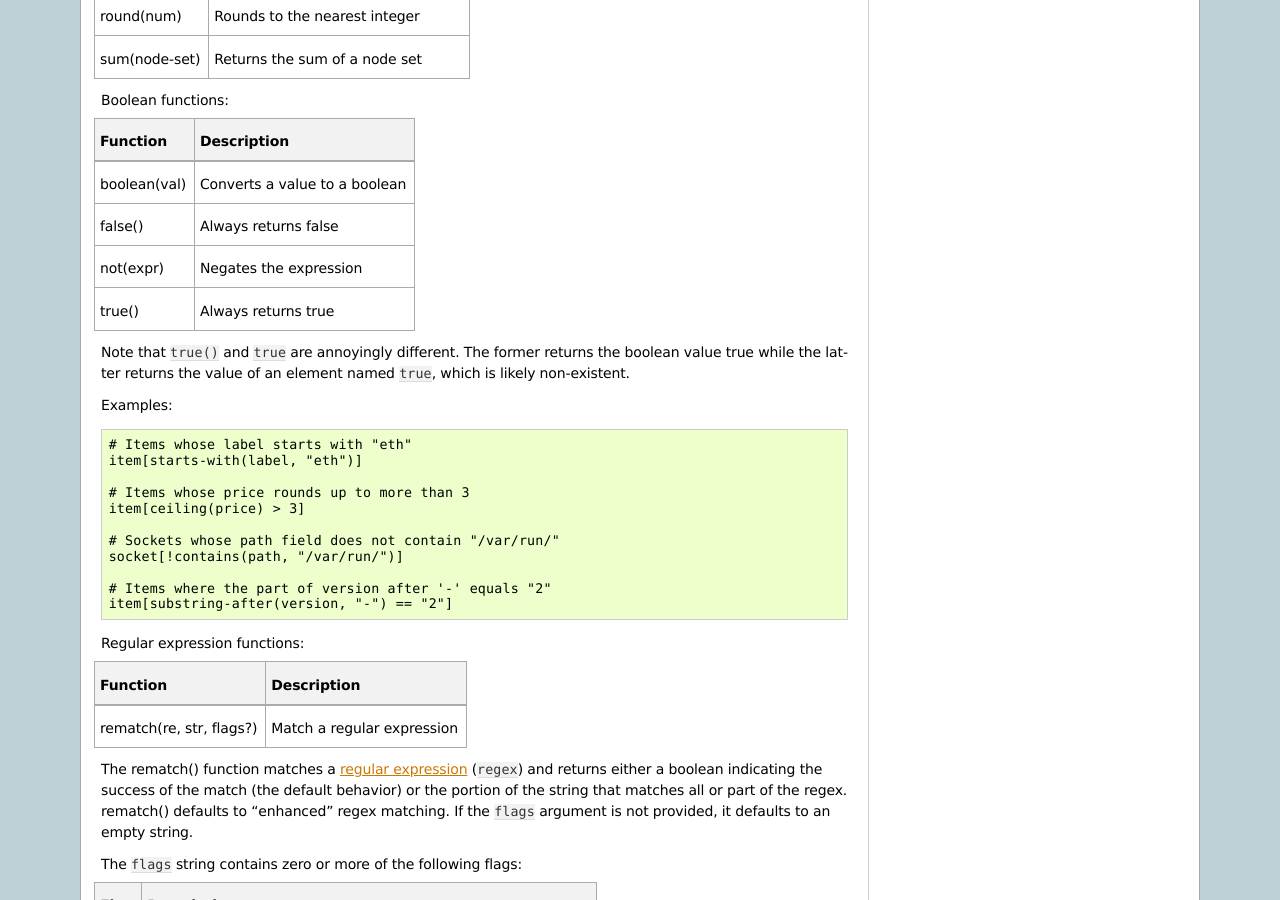
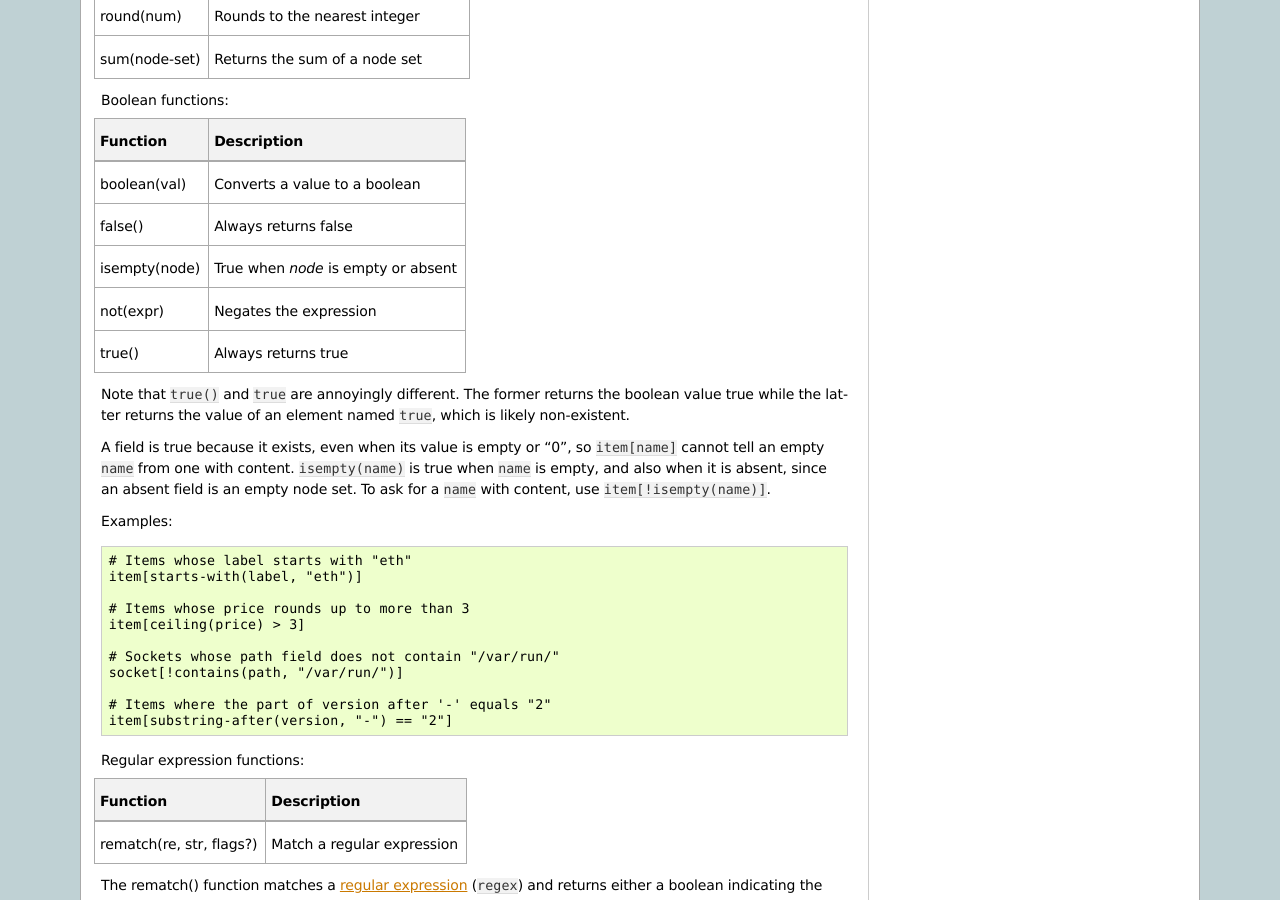
Before and after one commit to Juniper/libxo, a Sphinx documentation site: the page built from doc/filters.rst, in a window 1280 px wide and 900 px high, scrolled down 6300 px. Built offline with Sphinx 7.4.7, drawn with Linux system fonts in a browser that asks for light colours.

Commit message:
add docs to isempty() xpath function

```diff
--- a/doc/filters.rst
+++ b/doc/filters.rst
@@ -385,6 +385,7 @@ Boolean functions:
 ========================== ==================================================
  boolean(val)               Converts a value to a boolean
  false()                    Always returns false
+ isempty(node)              True when *node* is empty or absent
  not(expr)                  Negates the expression
  true()                     Always returns true
 ========================== ==================================================
@@ -392,6 +393,12 @@ Boolean functions:
 Note that `true()` and `true` are annoyingly different.  The former
 returns the boolean value true while the latter returns the value of
 an element named `true`, which is likely non-existent.
+
+A field is true because it exists, even when its value is empty or
+"0", so `item[name]` cannot tell an empty `name` from one with
+content.  `isempty(name)` is true when `name` is empty, and also when
+it is absent, since an absent field is an empty node set.  To ask
+for a `name` with content, use `item[!isempty(name)]`.
 
 Examples::
 
```
